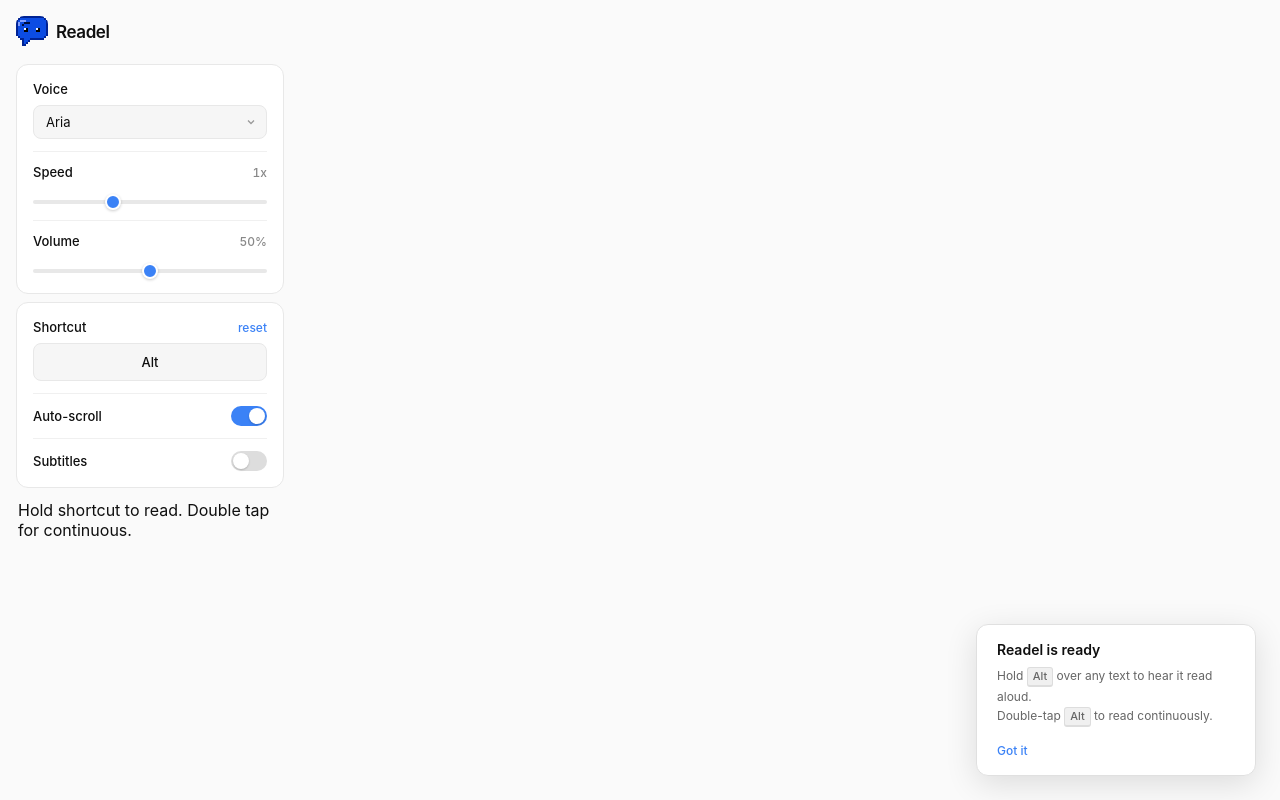
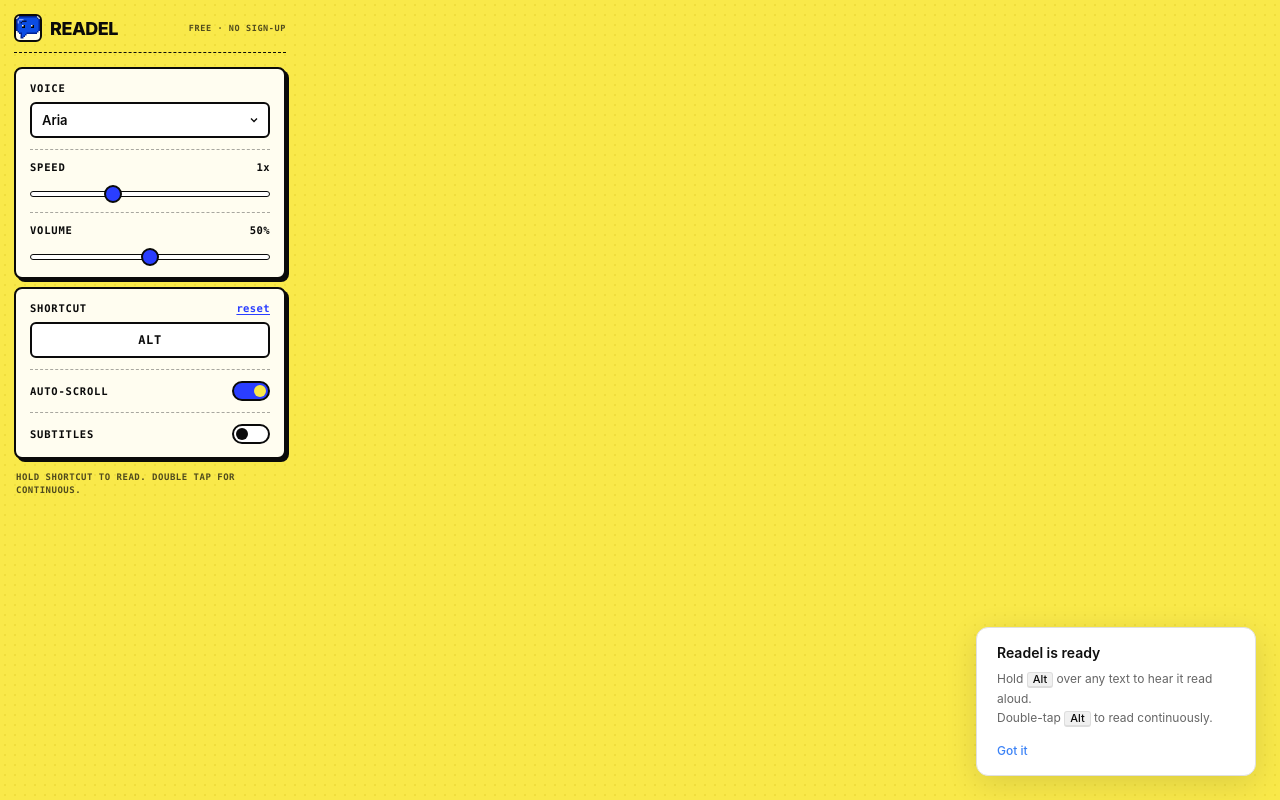
Before and after one commit to MatthwFrost/edel, a website built with webpack: page scripts/popup/index.html in a window 1280 px wide. Built offline with nearby package versions, Linux system fonts and the light colour scheme; some packages are replaced by stand-ins of ours.

Commit message:
Rebrand popup UI + universal Alt-to-stop
Popup CSS matches new marketing: yellow canvas with subtle dot
texture, thick black borders, uppercase mono labels, blue accent,
hot pink for active slider grab. Markup unchanged — same controls,
same behavior.

Any Alt press during hold, continuous, or iframe-delegated reading
now stops playback immediately (was only continuous before). New
_stopEverything helper consolidates the teardown.

```diff
--- a/scripts/core/inputHandler.js
+++ b/scripts/core/inputHandler.js
@@ -131,8 +131,10 @@ export class InputHandler {
         event.preventDefault();
         this._maybeInitHeavy();
 
-        if (this.mode === 'continuous-reading') {
-            this._stopContinuous();
+        // Any Alt press while a read is in progress (hold, continuous, or iframe-delegated)
+        // stops it immediately. User's universal escape hatch.
+        if (this.mode !== 'idle') {
+            this._stopEverything();
             return;
         }
 
@@ -252,6 +254,20 @@ export class InputHandler {
         if (this.player) this.player.finishCurrentSentenceAndStop();
     }
 
+    _stopEverything() {
+        if (this.holdDelayTimer !== null) {
+            clearTimeout(this.holdDelayTimer);
+            this.holdDelayTimer = null;
+        }
+        this.altDown = false;
+        this._pendingTarget = null;
+        this._pendingIframe = null;
+        hideFullPagePill();
+        hideSubtitle();
+        stopScrollTracking();
+        if (this.player) this.player.stopImmediately();
+    }
+
     _startContinuousReading() {
         const target = this._pendingTarget;
         let sentences, sentenceMap;
--- a/scripts/popup/app.css
+++ b/scripts/popup/app.css
@@ -4,21 +4,39 @@
     box-sizing: border-box;
 }
 
+:root {
+    --rd-yellow: #F9E94A;
+    --rd-yellow-deep: #F0DE3C;
+    --rd-ink: #0A0A0A;
+    --rd-blue: #2A3EFF;
+    --rd-pink: #FF4F81;
+    --rd-paper: #FFFDF0;
+    --rd-border: 2px solid var(--rd-ink);
+    --rd-mono: "SF Mono", "Menlo", "Consolas", "Roboto Mono", monospace;
+}
+
 body {
     width: 300px;
     font-family: -apple-system, BlinkMacSystemFont, "Segoe UI", Inter, Roboto, sans-serif;
-    color: #0f0f0f;
-    background: #fafafa;
+    color: var(--rd-ink);
+    background:
+        radial-gradient(var(--rd-yellow-deep) 1px, transparent 1px) 0 0 / 10px 10px,
+        var(--rd-yellow);
     -webkit-font-smoothing: antialiased;
 }
 
 .container {
-    padding: 16px;
+    padding: 14px;
 }
 
 /* ---- Header ---- */
 .header {
-    margin-bottom: 16px;
+    display: flex;
+    align-items: center;
+    justify-content: space-between;
+    margin-bottom: 14px;
+    padding-bottom: 10px;
+    border-bottom: 1.5px dashed var(--rd-ink);
 }
 
 .logo {
@@ -28,27 +46,46 @@ body {
 }
 
 .logo-icon-img {
-    width: 32px;
-    height: 32px;
-    border-radius: 8px;
+    width: 28px;
+    height: 28px;
+    border: var(--rd-border);
+    border-radius: 6px;
+    background: var(--rd-paper);
 }
 
 .logo-text {
-    font-size: 17px;
+    font-size: 18px;
+    font-weight: 800;
+    letter-spacing: -0.5px;
+    text-transform: uppercase;
+    color: var(--rd-ink);
+}
+
+.header::after {
+    content: "FREE · NO SIGN-UP";
+    font-family: var(--rd-mono);
+    font-size: 8.5px;
     font-weight: 600;
-    letter-spacing: -0.4px;
+    letter-spacing: 0.6px;
+    color: var(--rd-ink);
+    opacity: 0.7;
 }
 
 /* ---- Controls ---- */
 .controls {
-    background: #fff;
-    border: 1px solid #e8e8e8;
-    border-radius: 12px;
-    padding: 4px 0;
+    background: var(--rd-paper);
+    border: var(--rd-border);
+    border-radius: 8px;
+    padding: 2px 0;
+    box-shadow: 3px 3px 0 var(--rd-ink);
+}
+
+.controls + .controls {
+    margin-top: 10px;
 }
 
 .control-group {
-    padding: 12px 16px;
+    padding: 11px 14px;
 }
 
 .control-header {
@@ -59,22 +96,28 @@ body {
 }
 
 .control-label {
-    font-size: 13px;
-    font-weight: 500;
-    color: #0f0f0f;
+    font-family: var(--rd-mono);
+    font-size: 10.5px;
+    font-weight: 700;
+    letter-spacing: 0.8px;
+    text-transform: uppercase;
+    color: var(--rd-ink);
 }
 
 .control-value {
-    font-size: 12px;
-    font-weight: 500;
-    color: #888;
+    font-family: var(--rd-mono);
+    font-size: 10.5px;
+    font-weight: 700;
+    letter-spacing: 0.4px;
+    color: var(--rd-ink);
     font-variant-numeric: tabular-nums;
 }
 
 .divider {
-    height: 1px;
-    background: #f0f0f0;
-    margin: 0 16px;
+    height: 0;
+    border-top: 1.5px dashed var(--rd-ink);
+    margin: 0 14px;
+    opacity: 0.35;
 }
 
 /* ---- Select ---- */
@@ -84,28 +127,23 @@ body {
 
 .select {
     width: 100%;
-    padding: 8px 32px 8px 12px;
+    padding: 8px 32px 8px 10px;
     font-size: 13px;
+    font-weight: 600;
     font-family: inherit;
-    color: #0f0f0f;
-    background: #f6f6f6;
-    border: 1px solid #e8e8e8;
-    border-radius: 8px;
+    color: var(--rd-ink);
+    background: #fff;
+    border: var(--rd-border);
+    border-radius: 6px;
     cursor: pointer;
     outline: none;
     appearance: none;
     -webkit-appearance: none;
-    transition: border-color 0.15s, box-shadow 0.15s;
+    transition: box-shadow 0.15s;
 }
 
-.select:hover {
-    border-color: #d0d0d0;
-}
-
-.select:focus {
-    border-color: #3b82f6;
-    box-shadow: 0 0 0 1px #3b82f6;
-}
+.select:hover { box-shadow: 2px 2px 0 var(--rd-ink); }
+.select:focus { box-shadow: 2px 2px 0 var(--rd-blue); border-color: var(--rd-blue); }
 
 .select-arrow {
     position: absolute;
@@ -113,38 +151,16 @@ body {
     top: 50%;
     transform: translateY(-50%);
     pointer-events: none;
-    color: #999;
-}
-
-/* ---- Text input ---- */
-.text-input {
-    width: 100%;
-    padding: 8px 12px;
-    font-size: 13px;
-    font-family: inherit;
-    color: #0f0f0f;
-    background: #f6f6f6;
-    border: 1px solid #e8e8e8;
-    border-radius: 8px;
-    outline: none;
-    transition: border-color 0.15s, box-shadow 0.15s;
-}
-
-.text-input:focus {
-    border-color: #3b82f6;
-    box-shadow: 0 0 0 1px #3b82f6;
-}
-
-.text-input::placeholder {
-    color: #bbb;
+    color: var(--rd-ink);
 }
 
 /* ---- Range slider ---- */
 .range {
     width: 100%;
-    height: 4px;
-    border-radius: 2px;
-    background: #e8e8e8;
+    height: 6px;
+    border-radius: 3px;
+    background: #fff;
+    border: 1.5px solid var(--rd-ink);
     outline: none;
     cursor: pointer;
     -webkit-appearance: none;
@@ -153,89 +169,53 @@ body {
 
 .range::-webkit-slider-thumb {
     -webkit-appearance: none;
-    width: 16px;
-    height: 16px;
+    width: 18px;
+    height: 18px;
     border-radius: 50%;
-    background: #3b82f6;
-    border: 2px solid #fff;
-    box-shadow: 0 1px 3px rgba(0, 0, 0, 0.2);
+    background: var(--rd-blue);
+    border: 2px solid var(--rd-ink);
     cursor: pointer;
     transition: transform 0.1s;
+    margin-top: -1px;
 }
 
-.range::-webkit-slider-thumb:hover {
-    transform: scale(1.15);
-}
-
-.range::-webkit-slider-thumb:active {
-    transform: scale(0.95);
-}
+.range::-webkit-slider-thumb:hover { transform: scale(1.1); }
+.range::-webkit-slider-thumb:active { transform: scale(0.95); background: var(--rd-pink); }
 
 .range::-moz-range-thumb {
-    width: 16px;
-    height: 16px;
+    width: 18px;
+    height: 18px;
     border-radius: 50%;
-    background: #3b82f6;
-    border: 2px solid #fff;
-    box-shadow: 0 1px 3px rgba(0, 0, 0, 0.2);
+    background: var(--rd-blue);
+    border: 2px solid var(--rd-ink);
     cursor: pointer;
-}
-
-/* ---- Apply banner ---- */
-.apply-banner {
-    margin-top: 8px;
-    animation: readel-fade-in 0.15s ease;
-}
-
-.apply-btn {
-    width: 100%;
-    padding: 10px;
-    background: #3b82f6;
-    color: #fff;
-    border: none;
-    border-radius: 10px;
-    font-size: 13px;
-    font-family: inherit;
-    font-weight: 500;
-    cursor: pointer;
-    transition: opacity 0.15s;
-}
-
-.apply-btn:hover {
-    opacity: 0.85;
-}
-
-@keyframes readel-fade-in {
-    from { opacity: 0; transform: translateY(4px); }
-    to { opacity: 1; transform: translateY(0); }
 }
 
 /* ---- Hotkey picker ---- */
 .hotkey-picker {
     width: 100%;
-    padding: 10px 12px;
-    font-size: 13px;
-    font-family: inherit;
-    font-weight: 500;
-    color: #0f0f0f;
-    background: #f6f6f6;
-    border: 1px solid #e8e8e8;
-    border-radius: 8px;
+    padding: 9px 12px;
+    font-family: var(--rd-mono);
+    font-size: 12px;
+    font-weight: 700;
+    letter-spacing: 0.6px;
+    text-transform: uppercase;
+    color: var(--rd-ink);
+    background: #fff;
+    border: var(--rd-border);
+    border-radius: 6px;
     cursor: pointer;
     outline: none;
     text-align: center;
-    transition: border-color 0.15s, box-shadow 0.15s, background 0.15s;
+    transition: box-shadow 0.15s, background 0.15s;
 }
 
-.hotkey-picker:hover {
-    border-color: #d0d0d0;
-}
+.hotkey-picker:hover { box-shadow: 2px 2px 0 var(--rd-ink); }
 
 .hotkey-picker.recording {
-    border-color: #3b82f6;
-    box-shadow: 0 0 0 1px #3b82f6;
-    background: #eff6ff;
-    color: #3b82f6;
+    background: var(--rd-blue);
+    color: #fff;
+    box-shadow: 2px 2px 0 var(--rd-ink);
 }
 
 /* ---- Toggle ---- */
@@ -247,11 +227,12 @@ body {
 }
 
 .toggle {
-    width: 36px;
+    width: 38px;
     height: 20px;
     appearance: none;
     -webkit-appearance: none;
-    background: #ddd;
+    background: #fff;
+    border: 2px solid var(--rd-ink);
     border-radius: 10px;
     position: relative;
     cursor: pointer;
@@ -259,84 +240,92 @@ body {
 }
 
 .toggle:checked {
-    background: #3b82f6;
+    background: var(--rd-blue);
 }
 
 .toggle::before {
     content: '';
     position: absolute;
-    width: 16px;
-    height: 16px;
+    width: 12px;
+    height: 12px;
     border-radius: 50%;
-    background: #fff;
+    background: var(--rd-ink);
     top: 2px;
     left: 2px;
-    transition: transform 0.2s;
-    box-shadow: 0 1px 2px rgba(0,0,0,0.2);
+    transition: transform 0.2s, background 0.2s;
 }
 
 .toggle:checked::before {
-    transform: translateX(16px);
+    transform: translateX(18px);
+    background: var(--rd-yellow);
 }
 
 /* ---- Footer ---- */
 .footer {
     margin-top: 12px;
+    display: flex;
+    align-items: center;
+    justify-content: space-between;
     padding: 0 2px;
 }
 
 .shortcut-hint {
-    display: flex;
-    align-items: center;
-    gap: 5px;
-    flex-wrap: wrap;
-}
-
-.hint-text {
-    font-size: 11px;
-    color: #aaa;
-}
-
-.hint-sep {
-    width: 1px;
-    height: 12px;
-    background: #ddd;
-    margin: 0 4px;
+    font-family: var(--rd-mono);
+    font-size: 9px;
+    font-weight: 600;
+    letter-spacing: 0.5px;
+    text-transform: uppercase;
+    color: var(--rd-ink);
+    opacity: 0.7;
+    line-height: 1.4;
 }
 
 .response-time {
-    margin-top: 8px;
-    font-size: 11px;
-    color: #aaa;
+    font-family: var(--rd-mono);
+    font-size: 9px;
+    font-weight: 700;
+    letter-spacing: 0.4px;
+    color: var(--rd-ink);
     display: flex;
     align-items: center;
-    gap: 5px;
+    gap: 4px;
+    text-transform: uppercase;
 }
 
 .response-dot {
     width: 6px;
     height: 6px;
     border-radius: 50%;
+    border: 1px solid var(--rd-ink);
 }
 
-.response-dot.fast { background: #22c55e; }
-.response-dot.medium { background: #f59e0b; }
-.response-dot.slow { background: #ef4444; }
+.response-dot.fast { background: var(--rd-blue); }
+.response-dot.medium { background: var(--rd-yellow-deep); }
+.response-dot.slow { background: var(--rd-pink); }
 
 kbd {
     display: inline-flex;
     align-items: center;
     justify-content: center;
-    min-width: 22px;
-    height: 20px;
-    padding: 0 5px;
-    font-size: 10px;
-    font-family: inherit;
-    font-weight: 500;
-    color: #666;
-    background: #f0f0f0;
-    border: 1px solid #ddd;
-    border-bottom-width: 2px;
-    border-radius: 4px;
+    min-width: 20px;
+    height: 16px;
+    padding: 0 4px;
+    font-family: var(--rd-mono);
+    font-size: 9px;
+    font-weight: 700;
+    color: var(--rd-ink);
+    background: #fff;
+    border: 1.5px solid var(--rd-ink);
+    border-radius: 3px;
     line-height: 1;
 }
+
+/* #hotkey-reset inherits .control-value; give it a tactile accent */
+#hotkey-reset {
+    cursor: pointer;
+    color: var(--rd-blue) !important;
+    text-decoration: underline;
+    text-underline-offset: 2px;
+}
+
+#hotkey-reset:hover { color: var(--rd-pink) !important; }
```
Also changed, not shown: build/inject.js.
